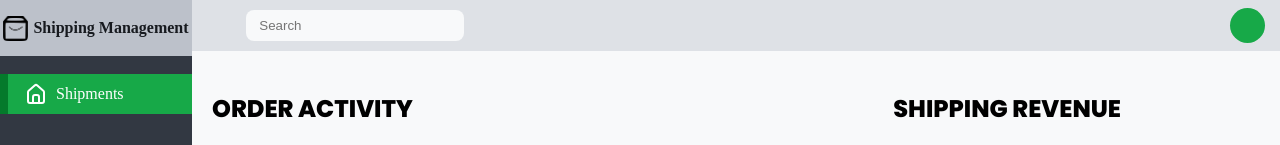
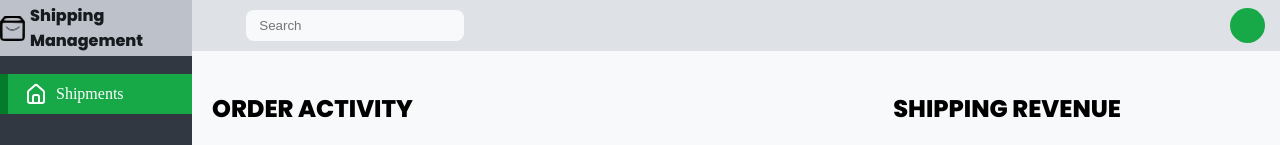
Before and after one commit to DuanNguyen2907/Delivery_sp09, a React (Create React App) app: page / in a window 1280 px wide. Shown: the top 145 px of the page. Built offline with nearby package versions, Linux system fonts and the light colour scheme; no server answers; the HTML template or start-up script is replaced by a standard one.

Commit message:
Update Sidebar.css

```diff
--- a/src/components/SideBar/Sidebar.css
+++ b/src/components/SideBar/Sidebar.css
@@ -15,6 +15,7 @@
     gap: 5px;
     align-items: center;
     justify-content: center;
+    font-family: Poppins,sans-serif;
     height: 7%;
     color: #171A1FFF;
     background-color: #BCC1CAFF;
```
